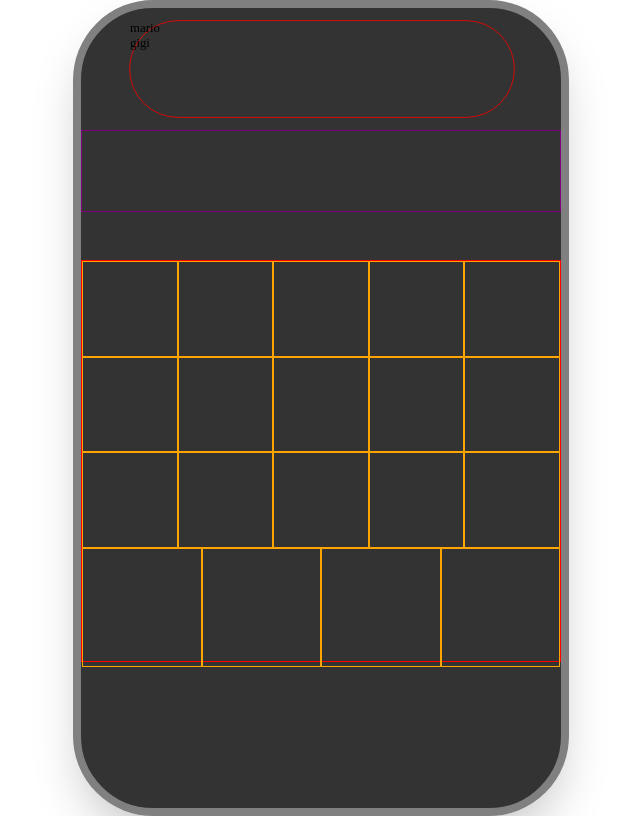
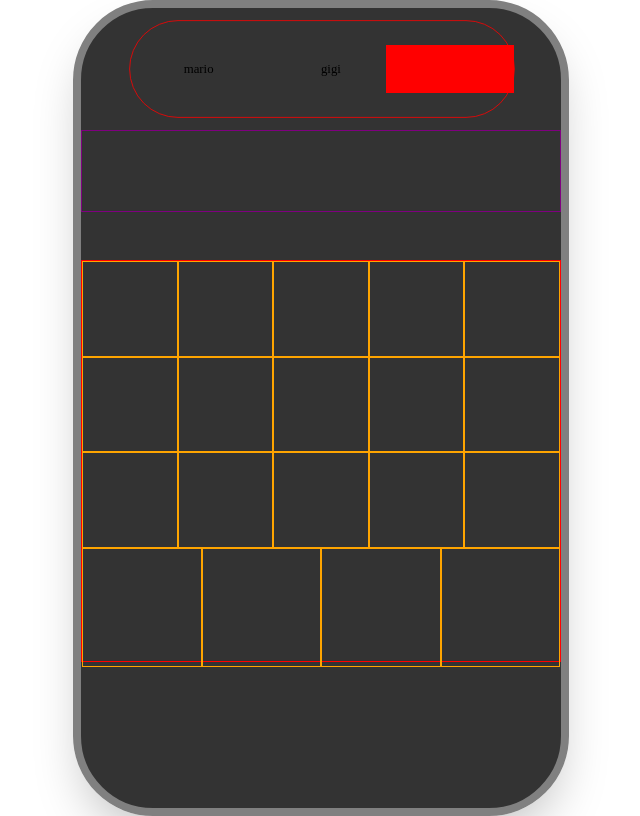
Before and after one commit to BiBCast/calculator-react, a React (Vite) app: page / in a window 1280 px wide. Shown: the whole page, without its empty margins (319-959 px from the left). Built offline with nearby package versions, Linux system fonts and the light colour scheme.

Commit message:
hover created

```diff
--- a/src/App.tsx
+++ b/src/App.tsx
@@ -1,12 +1,23 @@
+import { useState } from "react";
 import { Display } from "./components/Display";
 import { KeyPad } from "./components/Keypad";
 import { Navigation } from "./components/Navigation";
 import "./index.css";
 function App() {
+  const [selectedOption, setSelectedOptions] = useState<number>(2);
+  {
+    console.log(selectedOption);
+  }
   return (
     <div className="container">
       <div className="container__cellphone">
-        <Navigation options={["mario", "gigi"]} />
+        <Navigation
+          options={["mario", "gigi", "pè"]}
+          selectedIndex={selectedOption}
+          onclick={function (): void {
+            throw new Error("Function not implemented.");
+          }}
+        />
         <Display />
         <KeyPad />
       </div>
--- a/src/components/Navigation.tsx
+++ b/src/components/Navigation.tsx
@@ -1,3 +1,5 @@
+import { CSSProperties, useState } from "react";
+
 type Props = {
   options: string[];
   selectedIndex: number;
@@ -5,12 +7,29 @@ type Props = {
 };
 
 export function Navigation({ options, selectedIndex, onclick }: Props) {
+  const styleOptions = { "--options": options.length } as CSSProperties;
+  {
+    console.log(styleOptions);
+  }
   return (
     <>
       <div className="cellphone__navigation">
-        {options.map((opt) => {
-          return <div className="navigation__element"> {opt}</div>;
+        {options.map((opt, index) => {
+          return (
+            <div key={index} className="navigation__element">
+              {opt}
+            </div>
+          );
         })}
+        <div
+          className="navigation__hover"
+          style={
+            {
+              ...styleOptions,
+              "--selected-option": selectedIndex,
+            } as CSSProperties
+          }
+        ></div>
       </div>
     </>
   );
--- a/src/index.css
+++ b/src/index.css
@@ -25,13 +25,27 @@ body {
 }
 
 .cellphone__navigation {
+  --navigation-height: 15%;
   border: 1px solid red;
-  height: 15%;
+  height: var(--navigation-height);
   width: 100%;
   transform: scale(0.8);
   border-radius: 5rem;
+  position: relative;
+  display: flex;
+  justify-content: center;
+  align-items: center;
 }
 .navigation__element {
+  flex-grow: 1;
+  text-align: center;
+}
+.navigation__hover {
+  position: absolute;
+  background: red;
+  height: 50%;
+  width: calc(100% / var(--options));
+  left: calc(100% / var(--options) * var(--selected-option));
 }
 
 .cellphone__keypad {
```
